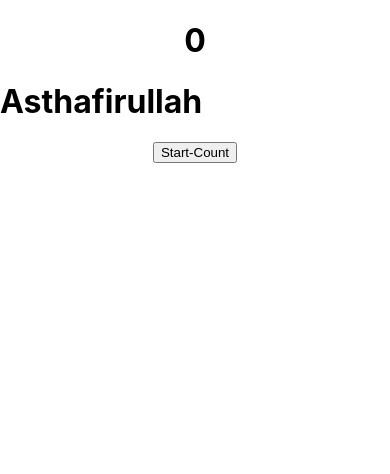
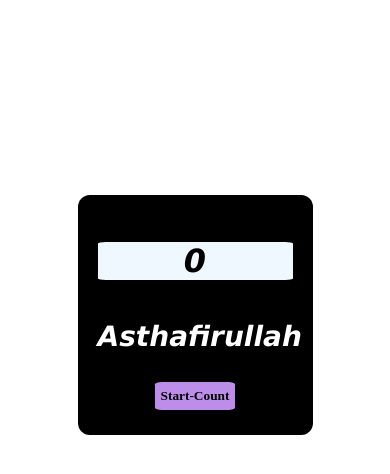
Before and after one commit to mohamedsiraj786/thasbeeh, a React (Create React App) app: page / in a window 390 px wide. Shown: the top 474 px of the page. Built offline with nearby package versions, Linux system fonts and the light colour scheme.

Commit message:
Update App.css

```diff
--- a/src/App.css
+++ b/src/App.css
@@ -1,38 +1,76 @@
-.App {
-  text-align: center;
+.layer{
+  background-color: black;
+  width: 200px;
+  justify-content: center;
+  display: flex;
+  margin-left: auto;
+  margin-right: auto;
+  flex-direction: column;
+  padding: 50px;
+  margin-top: 10%;
+  height: 200px;
+  border-radius: 5%;
+
 }
 
-.App-logo {
-  height: 40vmin;
-  pointer-events: none;
+button{
+
+  background-color: rgb(189, 142, 233);
+  font: bolder;
+  font-family: 'Times New Roman', Times, serif;
+  color: #000;
+  font-weight: bolder;
+  padding: 6px;
+  border-radius: 8%;
+  border: none;
+  margin-top: 10px;
 }
 
-@media (prefers-reduced-motion: no-preference) {
-  .App-logo {
-    animation: App-logo-spin infinite 20s linear;
+@media only screen and (max-width: 600px) {
+  .layer {
+    width: 50%;
+    padding: 20px;
+    margin-top: 50%;
+    text-align: center;
+  }
+
+  .textlayer {
+    font-weight: 900;
+    font-size: 28px; /* or any desired smaller font size */
+    display: flex;
+    justify-content: center;
+    margin-left: auto;
+    margin-right: auto;
   }
 }
 
-.App-header {
-  background-color: #282c34;
-  min-height: 100vh;
-  display: flex;
-  flex-direction: column;
-  align-items: center;
-  justify-content: center;
-  font-size: calc(10px + 2vmin);
-  color: white;
+
+
+.displaylayer{
+  background-color: aliceblue;
+  border-radius: 4%;
+  font-family: 'Lucida Sans', 'Lucida Sans Regular', 'Lucida Grande', 'Lucida Sans Unicode', Geneva, Verdana, sans-serif;
+  font-style: italic;
 }
 
-.App-link {
-  color: #61dafb;
+.textlayer{
+  border-radius: 4%;
+  font-family: 'Lucida Sans', 'Lucida Sans Regular', 'Lucida Grande', 'Lucida Sans Unicode', Geneva, Verdana, sans-serif;
+  font-style: italic;
+  text-align: center;
+display: flex;
+
+justify-content: center;
+text-align: center;
+   color: white;
+
+
 }
 
-@keyframes App-logo-spin {
-  from {
-    transform: rotate(0deg);
-  }
-  to {
-    transform: rotate(360deg);
-  }
+.textlayer:hover{
+  color: rgb(0, 251, 255);
+  transition: color 2s ;
+
+
+
 }
```
